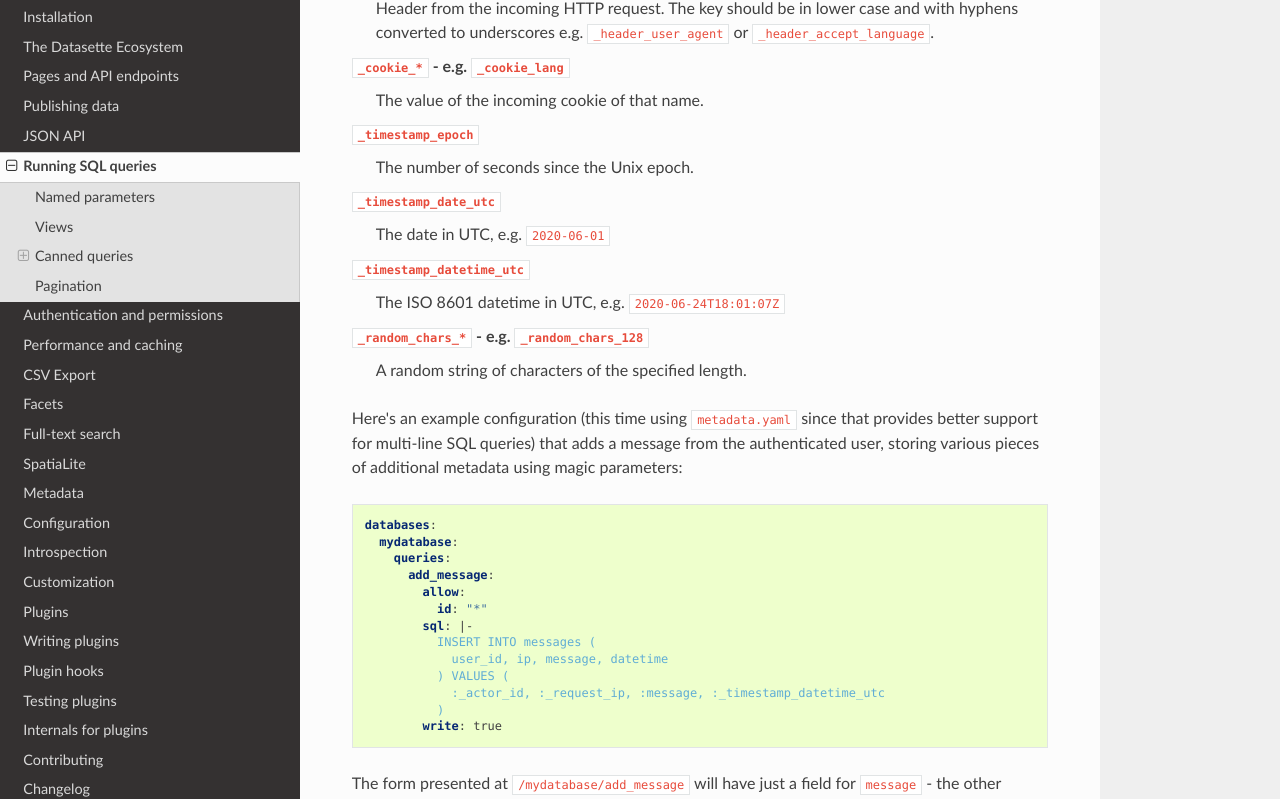
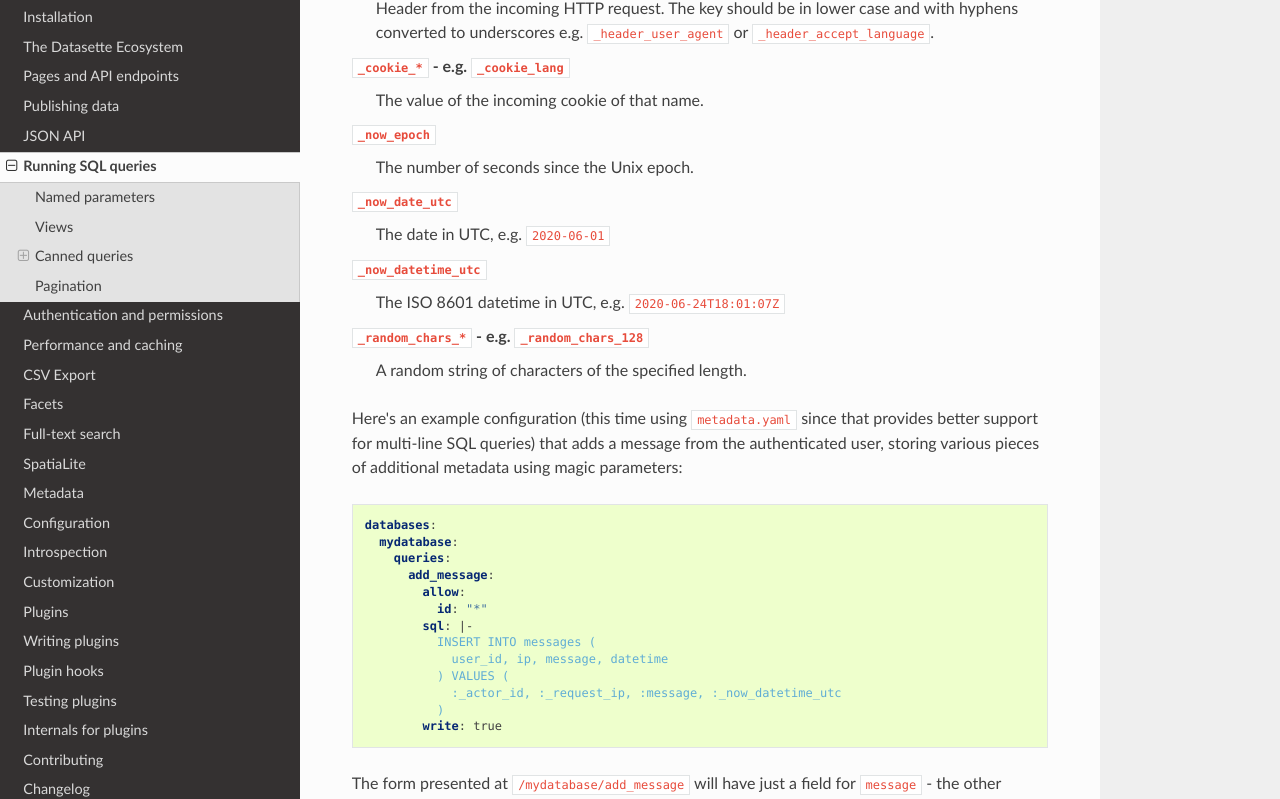
Before and after one commit to simonw/datasette, a Sphinx documentation site: the page built from docs/sql_queries.rst, in a window 1280 px wide and 1400 px high, scrolled down 5629 px. Shown: the part 132-931 px from the top of the window. Built offline with Sphinx 7.4.7 and the Read the Docs theme 2.0.0, drawn with Linux system fonts in a browser that asks for light colours.

Commit message:
Renamed _timestamp to _now, refs #842, closes #871

```diff
--- a/docs/changelog.rst
+++ b/docs/changelog.rst
@@ -16,7 +16,7 @@ Changelog
       insert into logs
         (user_id, timestamp)
       values
-        (:_actor_id, :_timestamp_datetime_utc)
+        (:_actor_id, :_now_datetime_utc)
 
   This inserts the currently authenticated actor ID and the current datetime. (`#842 <https://github.com/simonw/datasette/issues/842>`__)
 - New :ref:`plugin_hook_register_magic_parameters` plugin hook.
--- a/docs/sql_queries.rst
+++ b/docs/sql_queries.rst
@@ -292,13 +292,13 @@ Available magic parameters are:
 ``_cookie_*`` - e.g. ``_cookie_lang``
     The value of the incoming cookie of that name.
 
-``_timestamp_epoch``
+``_now_epoch``
     The number of seconds since the Unix epoch.
 
-``_timestamp_date_utc``
+``_now_date_utc``
     The date in UTC, e.g. ``2020-06-01``
 
-``_timestamp_datetime_utc``
+``_now_datetime_utc``
     The ISO 8601 datetime in UTC, e.g. ``2020-06-24T18:01:07Z``
 
 ``_random_chars_*`` - e.g. ``_random_chars_128``
@@ -318,7 +318,7 @@ Here's an example configuration (this time using ``metadata.yaml`` since that pr
               INSERT INTO messages (
                 user_id, ip, message, datetime
               ) VALUES (
-                :_actor_id, :_request_ip, :message, :_timestamp_datetime_utc
+                :_actor_id, :_request_ip, :message, :_now_datetime_utc
               )
             write: true
 
```
Also changed, not shown: 3 other files.
